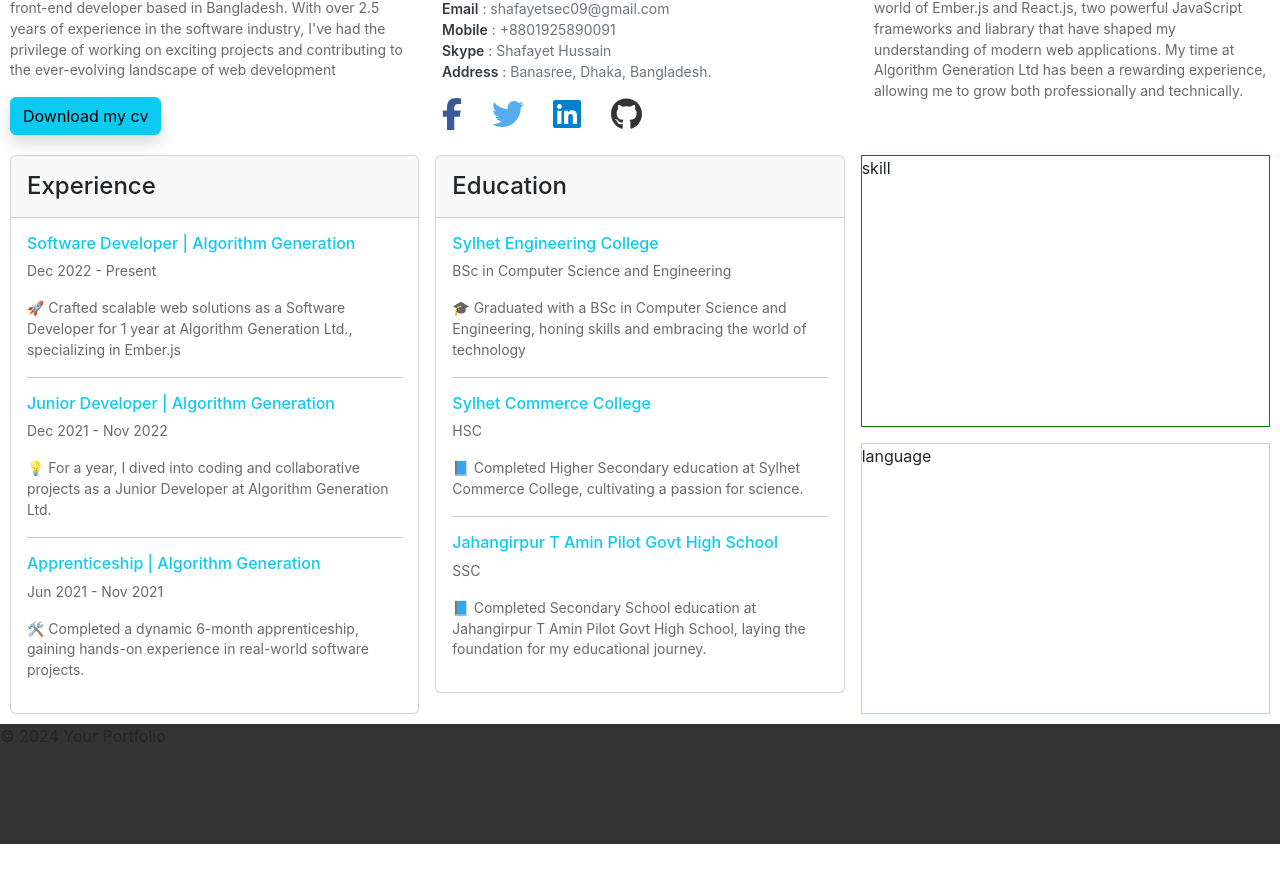
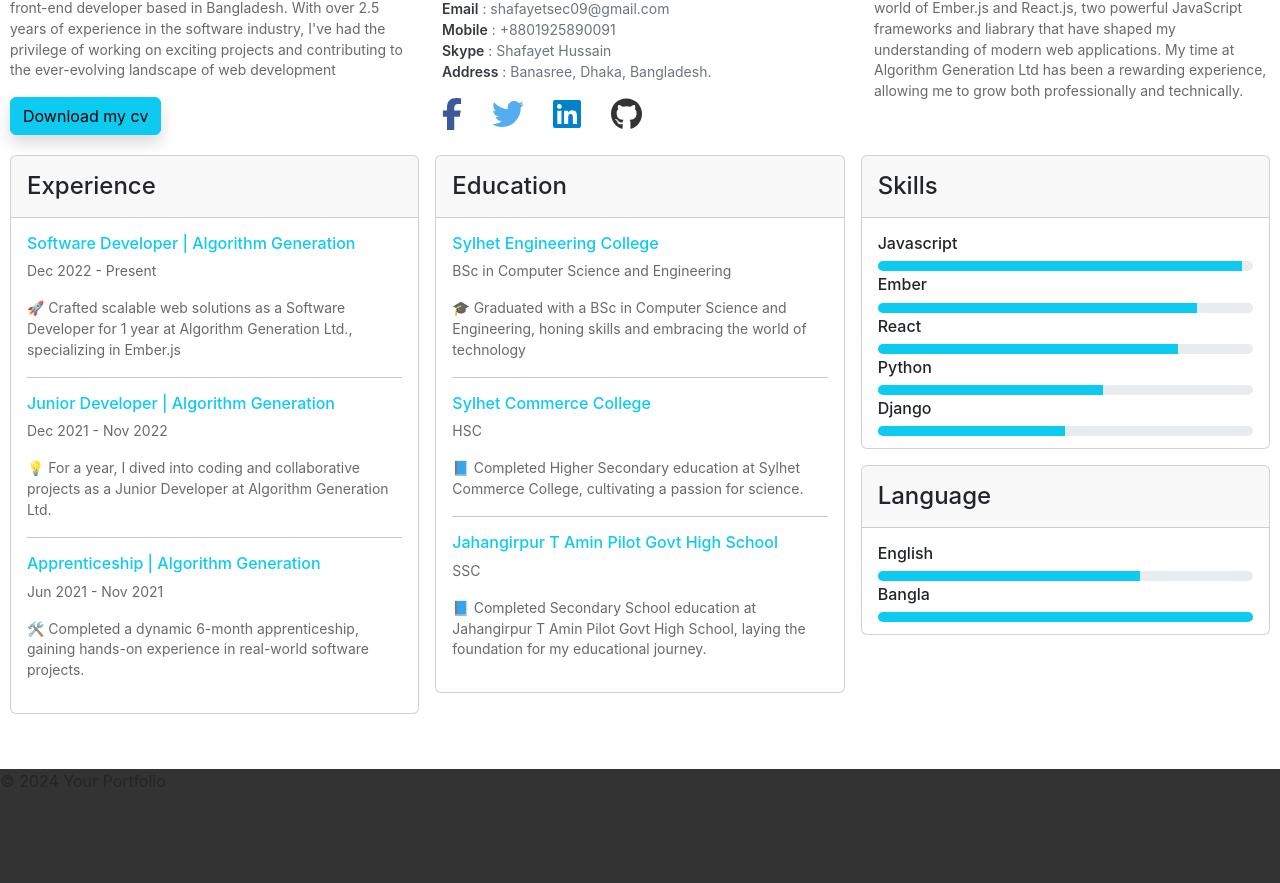
Before and after one commit to HussainShafayet/myportfolio, a React (Create React App) app: page / in a window 1280 px wide. Shown: the part 933-1816 px from the top of the page. Before the commit the page ends 1777 px from the top, so only its background shows below. Built offline with nearby package versions, Linux system fonts and the light colour scheme.

Commit message:
skill and language section added

```diff
--- a/src/components/maincontent/Resume.js
+++ b/src/components/maincontent/Resume.js
@@ -51,8 +51,56 @@ export default function Resume() {
             </div>
           </div>
         </div>
-        <div className={`${styles.skill}`}>skill</div>
-        <div className={`${styles.language}`}>language</div>
+        <div className={`${styles.skill}`}>
+          <div className="card">
+            <div className="card-header">
+              <div className="pull-left">
+                <h4 className="mt-2">Skills</h4>
+                <span className="line"></span></div>
+            </div>
+            <div className="card-body pb-2">
+              <h6>Javascript</h6>
+              <div className={`${styles.progressBarHeight} progress mb-1`}>
+                <div className="progress-bar bg-info" role="progressbar" style={{width:"97%"}} aria-valuenow="25" aria-valuemin="0" aria-valuemax="100"></div>
+              </div>
+              <h6>Ember</h6>
+              <div  className={`${styles.progressBarHeight} progress mb-1`}>
+                <div className="progress-bar bg-info" role="progressbar" style={{width:"85%"}} aria-valuenow="25" aria-valuemin="0" aria-valuemax="100"></div>
+              </div>
+              <h6>React</h6>
+              <div  className={`${styles.progressBarHeight} progress mb-1`}>
+                <div className="progress-bar bg-info" role="progressbar" style={{width:"80%"}} aria-valuenow="50" aria-valuemin="0" aria-valuemax="100"></div>
+              </div>
+              <h6>Python</h6>
+              <div  className={`${styles.progressBarHeight} progress mb-1`}>
+                <div className="progress-bar bg-info" role="progressbar" style={{width:"60%"}} aria-valuenow="50" aria-valuemin="0" aria-valuemax="100"></div>
+              </div>
+              <h6>Django</h6>
+              <div  className={`${styles.progressBarHeight} progress mb-1`}>
+                <div className="progress-bar bg-info" role="progressbar" style={{width:"50%"}} aria-valuenow="50" aria-valuemin="0" aria-valuemax="100"></div>
+              </div>
+            </div>
+          </div>
+        </div>
+        <div className={`${styles.language}`}>
+          <div className="card">
+            <div className="card-header">
+              <div className="pull-left">
+                <h4 className="mt-2">Language</h4>
+                <span className="line"></span></div>
+            </div>
+            <div className="card-body pb-2">
+              <h6>English</h6>
+              <div  className={`${styles.progressBarHeight} progress mb-1`}>
+                <div className="progress-bar bg-info" role="progressbar" style={{width:"70%"}} aria-valuenow="70" aria-valuemin="0" aria-valuemax="100"></div>
+              </div>
+              <h6>Bangla</h6>
+              <div  className={`${styles.progressBarHeight} progress mb-1`}>
+                <div className="progress-bar bg-info" role="progressbar" style={{width:"100%"}} aria-valuenow="100" aria-valuemin="0" aria-valuemax="100"></div>
+              </div>
+            </div>
+          </div>
+        </div>
       </div>
     </>
   )
--- a/src/components/maincontent/Resume.module.css
+++ b/src/components/maincontent/Resume.module.css
@@ -2,7 +2,7 @@
     width: 100%;
     display: grid;
     grid-template-columns: repeat(3, 1fr);
-    grid-template-rows: repeat(2, auto);
+    grid-template-rows: repeat(2, 1fr);
     gap: 1rem;
     padding: 10px;
 
@@ -30,12 +30,10 @@
 }
 
 .skill{
-    border: 1px solid green;
     grid-column: span 1;
     grid-row: span 1;
 }
 .language{
-    border: 1px solid greenyellow;
     grid-column: span 1;
     grid-row: span 1;
 }
@@ -49,3 +47,11 @@
     opacity: .8;
     color: #444;
 }
+
+.progressBarHeight{
+    height: 10px;
+}
+
+.resumeContainer .card{
+    height: 100%;
+}
```
